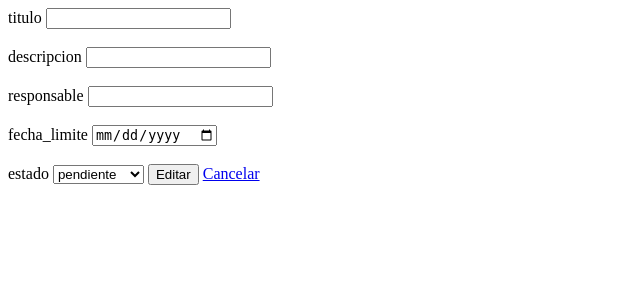
After one commit to Anny891/ejercicios-crud-laravel, a Laravel app: template tareas/resources/views/tarea/edit.blade.php in a window 1280 px wide. The commit adds this page. Shown: the top 300 px of the page, without its empty margins (0-640 px from the left). Run offline with Laravel 12, Linux system fonts and the light colour scheme; the template is opened without the code that fills it, so the values that code supplies are empty.

Commit message:
Actualizar registros tareas

```diff
--- /dev/null
+++ b/tareas/resources/views/tarea/edit.blade.php
@@ -0,0 +1,38 @@
+<!DOCTYPE html>
+<html lang="es">
+    <head>
+        <meta charset="UTF-8">
+        <title>Editar Tarea</title>
+    </head>
+    <body>
+        <form method="post" action="{{route('tarea.update', $tarea->id)}}">
+            @csrf
+            @method('Put')
+            <label>titulo</label>
+            <input type="text" name="titulo" id="titulo" value="{{old('titulo',$tarea->titulo)}}" required>
+
+            <br><br>
+            <label>descripcion</label>
+            <input type="text" name="descripcion" id="descripcion" value="{{old('descripcion', $tarea->descripcion)}}" required>
+
+            <br><br>
+            <label>responsable</label>
+            <input type="text" name="responsable" id="responsable" value="{{old('responsable', $tarea->responsable)}}" required>
+
+            <br><br>
+            <label>fecha_limite</label>
+            <input type="date" name="fecha_limite" id="fecha_limite" value="{{old('fecha_limite', $tarea->fecha_limite)}}" required>
+
+            <br><br>
+            <label>estado</label>
+            <select id="estado" name="estado" required>
+                <option value="pendiente" @selected(old('estado',$tarea->estado) == 'pendiente')>pendiente</option>
+                <option value="proceso" @selected(old('estado',$tarea->estado) == 'proceso')>proceso</option>
+                <option value="completada" @selected(old('estado',$tarea->estado) == 'completada')>completada</option>
+            </select>
+
+            <button type="submit">Editar</button>
+            <a href="{{route('tarea.index')}}">Cancelar</a>
+        </form>
+    </body>
+</html>
--- a/tareas/resources/views/tarea/index.blade.php
+++ b/tareas/resources/views/tarea/index.blade.php
@@ -12,6 +12,9 @@
         </form>
         <h1>Mostrar Registros Tareas</h1>
         <a href="{{route('tarea.create')}}">Registrar Tarea</a>
+        @if(session('success'))
+            <p>{{session('success')}}</p>
+        @endif
         <table border="3">
             <thead>
                 <tr>
@@ -33,6 +36,9 @@
                         <td>{{$tareas->responsable}}</td>
                         <td>{{$tareas->fecha_limite}}</td>
                         <td>{{$tareas->estado}}</td>
+                        <td>
+                            <a href="{{route('tarea.edit', $tareas->id )}}">Editar</a>
+                        </td>
                     </tr>
                 @empty
                     <td>
--- a/tareas/routes/web.php
+++ b/tareas/routes/web.php
@@ -21,6 +21,13 @@ Route::post('/logout', [LoginContoller::class, 'logout'])
     ->name('logout');
 
 Route::get('/tarea/create', [TareaController::class, 'create'])
+    ->middleware('auth')
     ->name('tarea.create');
 Route::post('/tarea', [TareaController::class, 'store'])
     ->name('tarea.store');
+
+Route::get('/tarea/{id}/edit', [TareaController::class, 'edit'])
+    ->middleware('auth')
+    ->name('tarea.edit');
+Route::put('/tarea/{id}', [TareaController::class, 'update'])
+    ->name('tarea.update');
```
Also changed, not shown: tareas/app/Http/Controllers/TareaController.php (+14 -0 lines).
